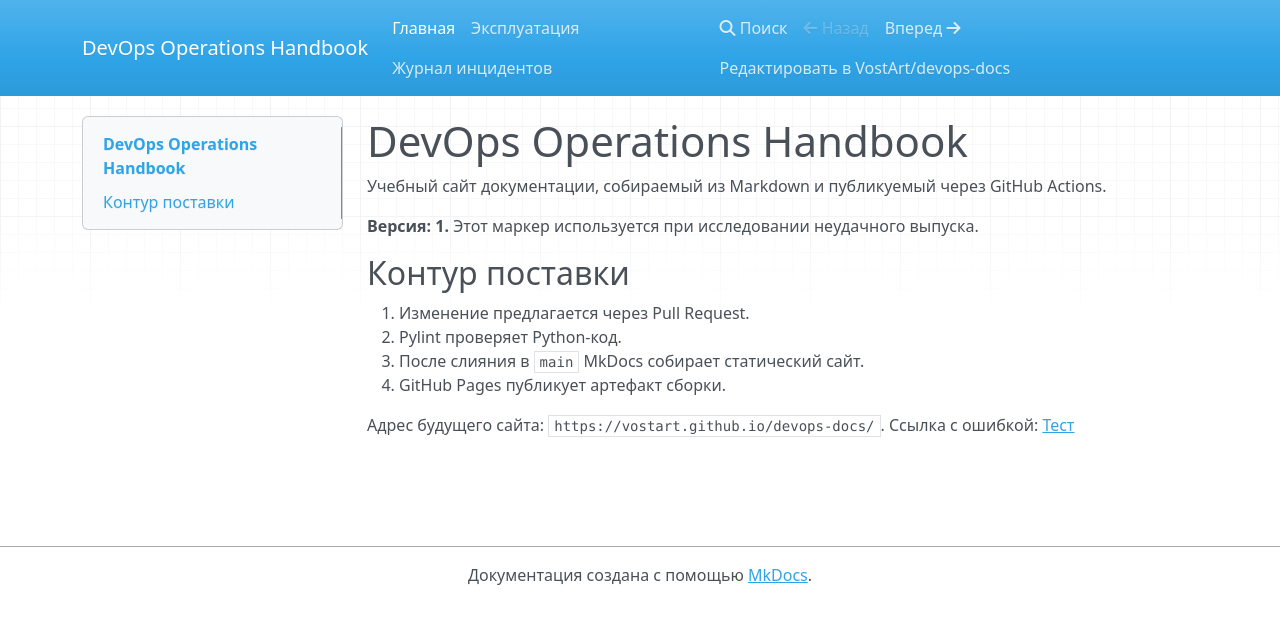
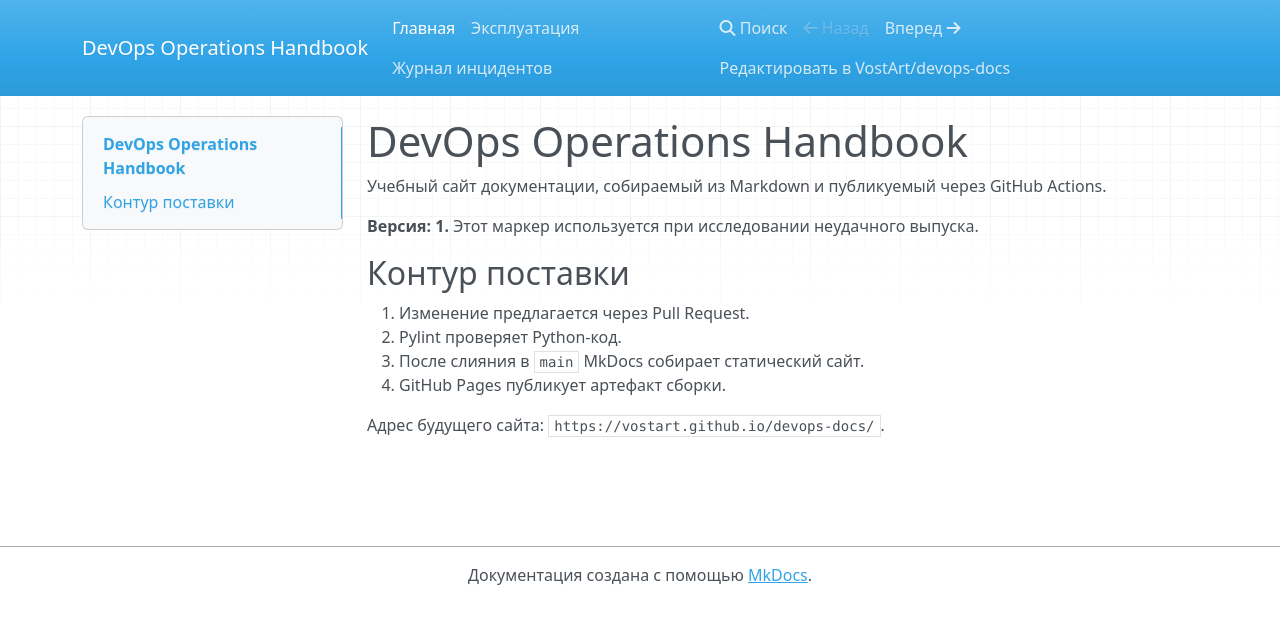
Before and after one commit to VostArt/devops-docs, an MkDocs documentation site: the page built from docs/index.md, in a window 1280 px wide. Shown: the top 624 px of the page. Built offline with MkDocs 1.6.1, drawn with Linux system fonts in a browser that asks for light colours; nearby versions of some CDN libraries.

Commit message:
fix: remove broken link

```diff
--- a/docs/index.md
+++ b/docs/index.md
@@ -11,4 +11,3 @@
 4. GitHub Pages публикует артефакт сборки.
 
 Адрес будущего сайта: `https://vostart.github.io/devops-docs/`.
-Ссылка с ошибкой: [Тест](missing-page.md)
```
